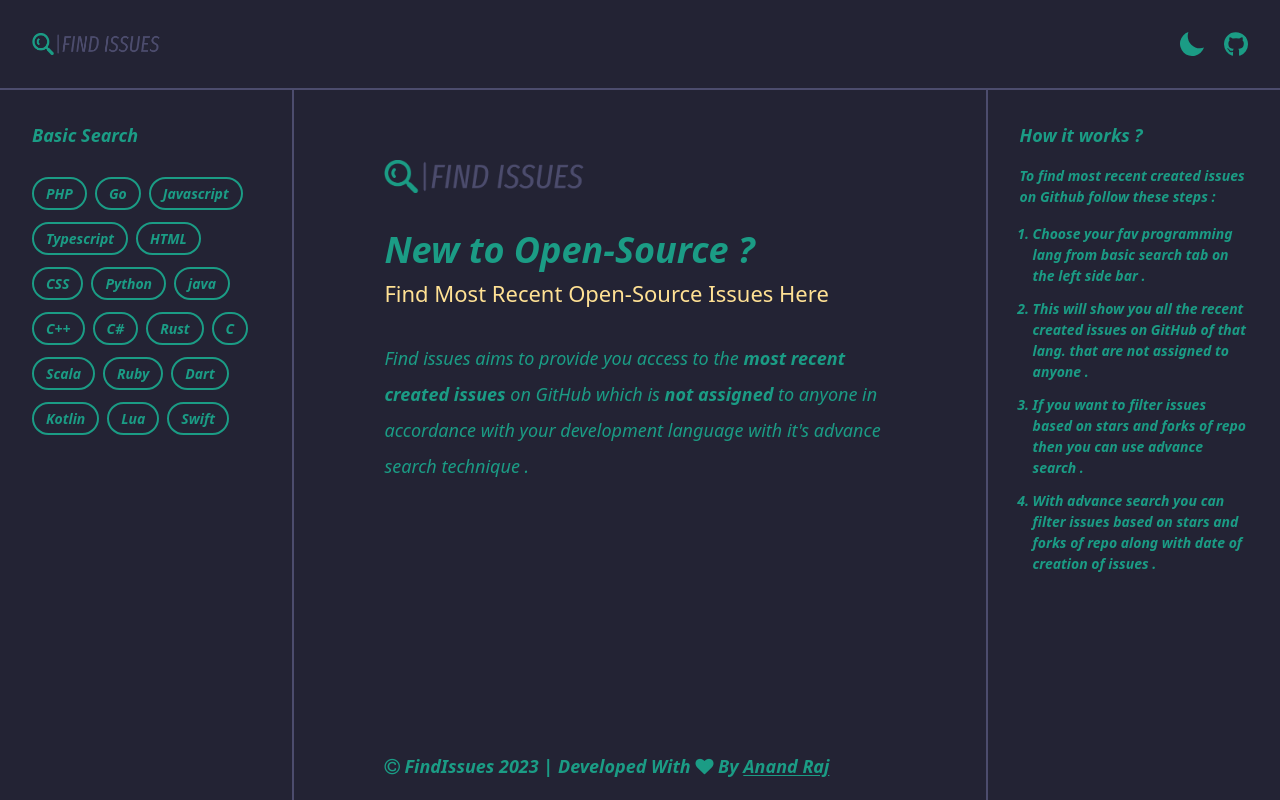
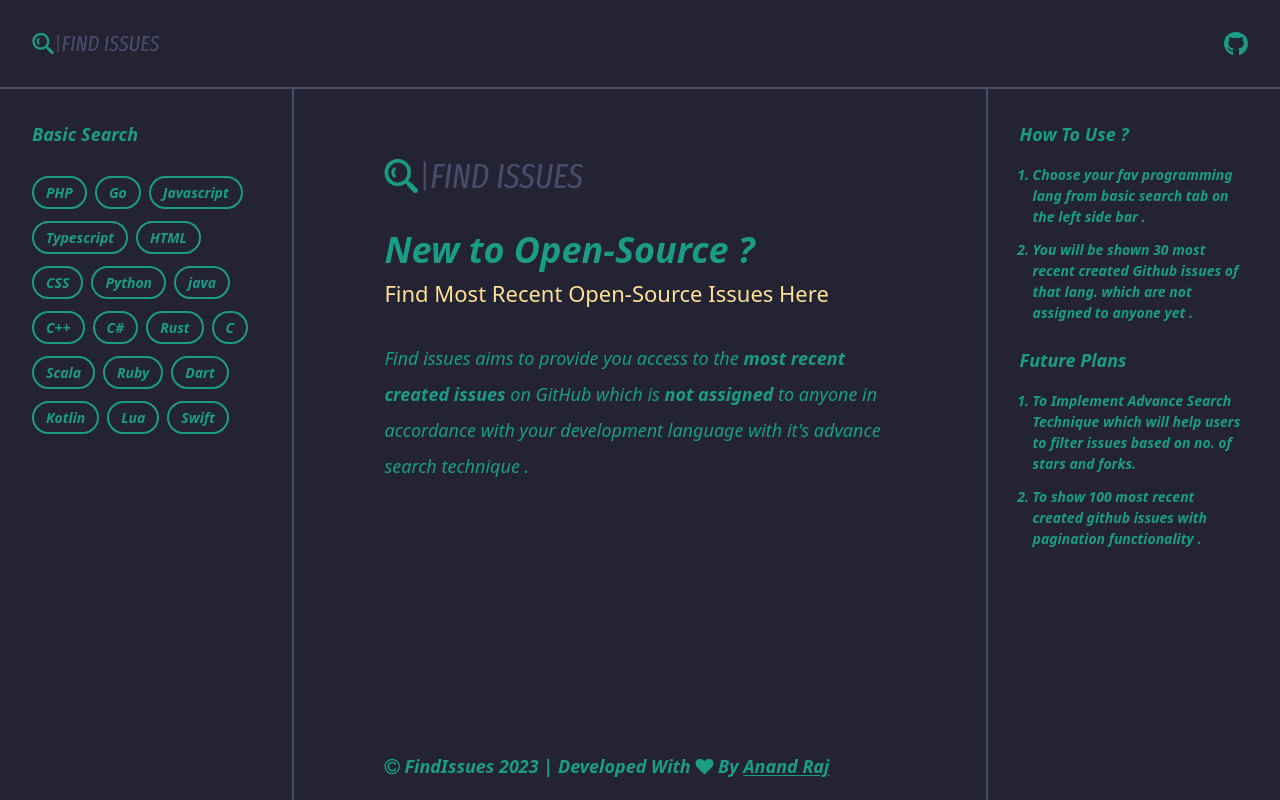
Before and after one commit to anand346/findissues, a Next.js app: page / in a window 1280 px wide. Built offline with nearby package versions, Linux system fonts and the light colour scheme.

Commit message:
fixed small issues like : github btn , right sidebar update , copyright date etc

```diff
--- a/components/Navbar.js
+++ b/components/Navbar.js
@@ -11,8 +11,8 @@ export default function Navbar(){
                         <Link href = "/"><Image unoptimized={true} src = "/images/logo.png" alt="Muzical Logo" height={100} width={100} className = "w-[5rem] sm:w-[8rem] " /></Link>
                 </div>
                 <div className = "navbar_right flex space-x-5">
-                    <Image src = "/dark-moon.svg" alt = "dark theme logo" height = {100} width = {100} className = "sm:w-[1.5rem] w-[1rem] cursor-pointer " />
-                    <Image src = "/dark-github.svg" alt = "dark theme logo" height = {100} width = {100} className = "sm:w-[1.5rem] w-[1rem] cursor-pointer" />
+                    {/* <Image src = "/dark-moon.svg" alt = "dark theme logo" height = {100} width = {100} className = "sm:w-[1.5rem] w-[1rem] cursor-pointer " /> */}
+                    <Link target="_blank" href="https://github.com/anand346/findissues" ><Image src = "/dark-github.svg" alt = "dark theme logo" height = {100} width = {100} className = "sm:w-[1.5rem] w-[1rem] cursor-pointer" /></Link>
                 </div>
             </div>
         </>
--- a/components/RightSidebar.js
+++ b/components/RightSidebar.js
@@ -7,23 +7,25 @@ export default function RightSidebar(){
         <>
             <div className = {` ${styles.right_sidebar} hidden  md:block overflow-auto right_sidebar sm:p-8 p-7 w-[23%] border-l-2 border-main_secondary p-8 h-full`}>
                 <div className = "right_sidebar_content flex flex-col justify-start items-start">
-                    <p className = "right_sidebar_title text-main_primary font-semibold italic text-[16px] lg:text-[18px] mb-4">How it works ?</p>
+                    <p className = "right_sidebar_title text-main_primary font-semibold italic text-[16px] lg:text-[18px] mb-4">How To Use ?</p>
                     {/* <p className = "right_sidebar_title text-main_primary font-semibold italic text-[14px] mb-4">To find the most recent issues created on GitHub of your favourite programming lang. and which is not assigned to anyone till now.
                     </p> */}
-                    <p className = "right_sidebar_title text-main_primary font-semibold italic text-[12px] lg:text-[14px] mb-4">To find most recent created issues on Github follow these steps  :</p>
-                    <ol className = "list-decimal ml-[13px]">
+                    {/* <p className = "right_sidebar_title text-main_primary font-semibold italic text-[12px] lg:text-[14px] mb-4">To find most recent created issues on Github follow these steps  :</p> */}
+                    <ol className = "list-decimal ml-[13px] mb-3">
                         <li className = "right_sidebar_title text-main_primary font-semibold italic text-[12px] lg:text-[14px] mb-3">
                         Choose your fav programming lang from basic search tab on the left side bar .
                         </li>
                         <li className = "right_sidebar_title text-main_primary font-semibold italic text-[12px] lg:text-[14px] mb-3">
-                        This will show you all the recent created issues on GitHub of that lang. that are not assigned to anyone .
+                        You will be shown 30 most recent created Github issues of that lang. which are not assigned to anyone yet .
+                        </li>
+                    </ol>
+                    <p className = "right_sidebar_title text-main_primary font-semibold italic text-[16px] lg:text-[18px] mb-4">Future Plans </p>
+                    <ol className = "list-decimal ml-[13px]">
+                        <li className = "right_sidebar_title text-main_primary font-semibold italic text-[12px] lg:text-[14px] mb-3">
+                        To Implement Advance Search Technique which will help users to filter issues based on no. of stars and forks.
                         </li>
                         <li className = "right_sidebar_title text-main_primary font-semibold italic text-[12px] lg:text-[14px] mb-3">
-                        If you want to filter issues based on stars and forks of repo then you can use advance search .
-                        </li>
-                        <li className = "right_sidebar_title text-main_primary font-semibold italic text-[12px] lg:text-[14px] mb-3">
-                        With advance search you can filter issues based on stars and forks of repo along with date of creation of issues .
-
+                        To show 100 most recent created github issues with pagination functionality .
                         </li>
                     </ol>
 
--- a/package.json
+++ b/package.json
@@ -13,6 +13,7 @@
     "eslint-config-next": "13.4.3",
     "moment": "^2.29.4",
     "next": "13.4.3",
+    "next-themes": "^0.2.1",
     "next-usequerystate": "^1.7.2",
     "react": "18.2.0",
     "react-dom": "18.2.0",
--- a/pages/_app.js
+++ b/pages/_app.js
@@ -1,12 +1,16 @@
 import '@/styles/globals.css'
 import Script from 'next/script'
 import GeneralLayout from '@/components/GeneralLayout'
+import { ThemeProvider } from 'next-themes'
 export default function App({ Component, pageProps }) {
   return (
     <>
-      <GeneralLayout>
-        <Component {...pageProps} />
-      </GeneralLayout>
+      <ThemeProvider defaultTheme="dark">
+        <GeneralLayout>
+          <Component {...pageProps} />
+        </GeneralLayout>
+      </ThemeProvider>
+
 
       <Script src = " https://unpkg.com/flowbite@1.5.1/dist/flowbite.js" />
     </>
--- a/pages/index.js
+++ b/pages/index.js
@@ -13,7 +13,7 @@ export default function Home() {
             <h1 className = "pl-3 md:p-0 md:ml-[90px] italic font-semibold text-[24px] md:text-[36px] text-main_primary">New to Open-Source ?</h1>
             <p className = "pl-3 md:p-0 md:ml-[90px] text-main_yellow text-[18px] md:text-[22px] mb-[30px] mr-[90px] ">Find Most Recent Open-Source Issues Here</p>
             <p className = "text-[14px] md:text-[18px] pl-3 md:p-0 md:ml-[90px] text-main_primary italic leading-loose mr-[90px] mb-[50px]">Find issues aims to provide you access to the <b>most recent created issues</b> on GitHub which is <b>not assigned</b> to anyone in accordance with your development language with it's advance search technique .</p>
-            <p className = "mt-auto p-3 md:p-0 md:ml-[90px] mb-[20px] text-main_primary italic font-semibold text-[12px] md:text-[18px]"><i className="fa fa-copyright" aria-hidden="true"></i> FindIssues 2023 | Developed With <i className="fa fa-heart" aria-hidden="true"></i> By <Link href = "https://github.com/anand346" className = "underline-offset-2 underline">Anand Raj</Link></p>
+            <p className = "mt-auto p-3 md:p-0 md:ml-[90px] mb-[20px] text-main_primary italic font-semibold text-[12px] md:text-[18px]"><i className="fa fa-copyright" aria-hidden="true"></i> FindIssues {new Date().getFullYear()} | Developed With <i className="fa fa-heart" aria-hidden="true"></i> By <Link href = "https://github.com/anand346" className = "underline-offset-2 underline">Anand Raj</Link></p>
         </div>
     </>
   )
```
Also changed, not shown: 1 other file (tests, documents, lock files or other folders).
